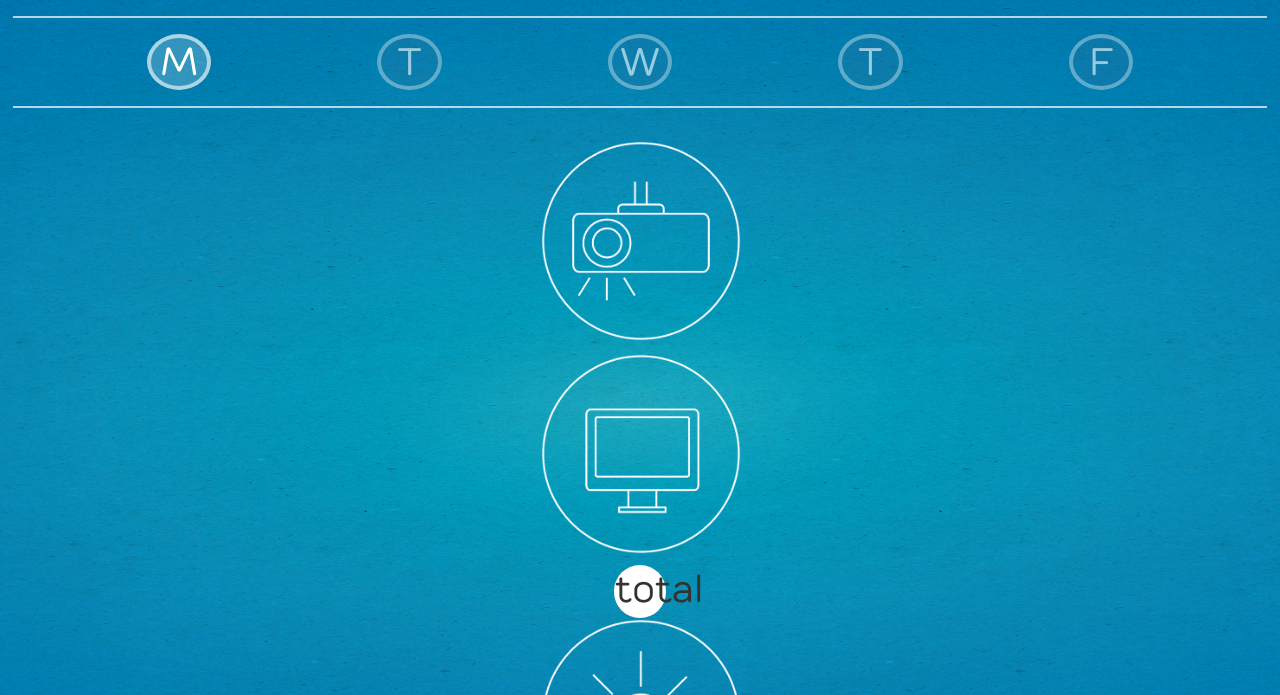
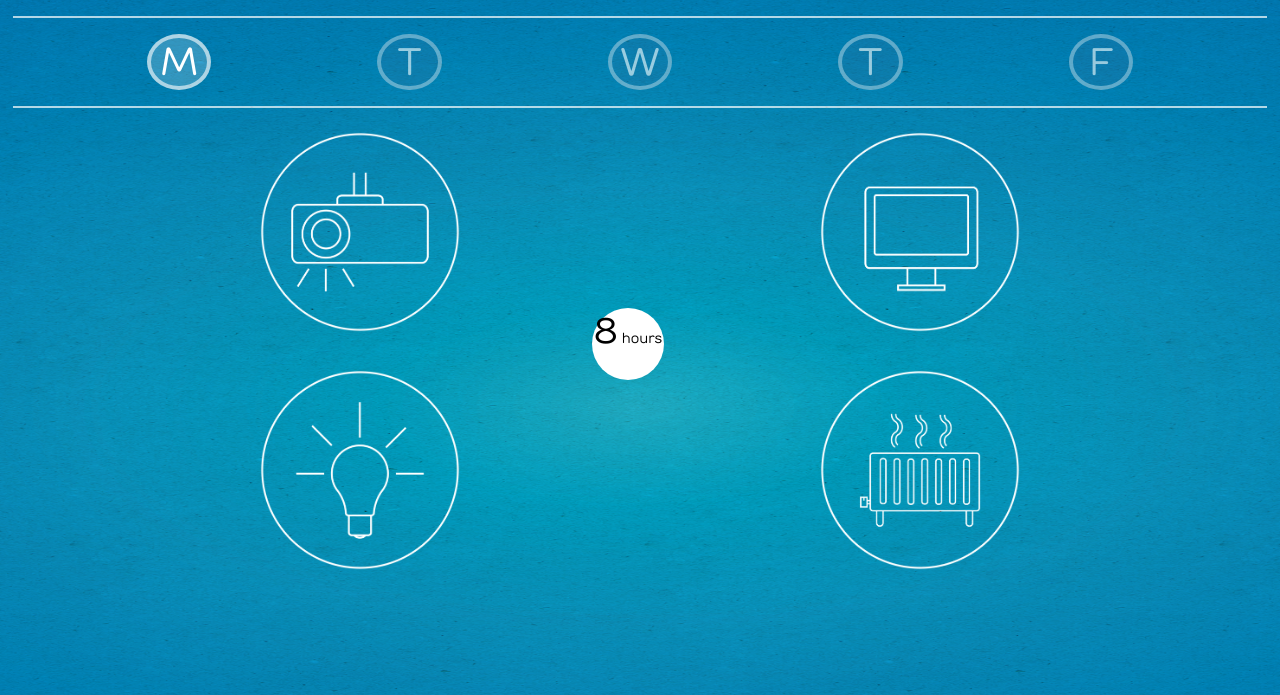
Before and after one commit to Edinburgh-College-of-Art/learning-energy-systems-v2, a Django app: page /client/week in a window 1280 px wide. Shown: the part 105-800 px from the top of the page. Run offline with Django 3.2, Linux system fonts and the light colour scheme; some libraries are stand-ins or nearby versions; some web fonts are replaced.

Commit message:
position hours count

```diff
--- a/core/static/css/client-style.css
+++ b/core/static/css/client-style.css
@@ -126,10 +126,8 @@ div.weekdays a.selected {
   background-color: rgba(255,255,255,0.2);
 }
 
+/*
 div.devices {
-  /*display: grid;
-  grid-template-columns: 1fr 1fr 1fr;
-  grid-gap: 0vw;*/
   width: 90%;
   height: 60vh;
   margin: 0 auto;
@@ -155,6 +153,36 @@ div.devices #total a {
   width: 50px;
   height: 50px;
 }
+*/
+
+div.devices a {
+  text-align: center;
+  display: block;
+  margin-left: auto;
+  margin-right: auto;
+}
+
+div.devices #total a {
+  position: absolute;
+  left: 45%;
+  width: 9vh;
+  background-color: white;
+  min-height: 3em;
+  min-width: 3em;
+  height: 9vh;
+  top: -4.5vh;
+  border-radius: 100%;
+  color: black;
+  vertical-align: bottom;
+}
+
+div.devices #total a div {
+  top: 0.2vh;
+  position: relative;
+}
+
+div.devices #total a div span.time { font-size: 4.4vh; }
+div.devices #total a div span.units { font-size: 0.9em; }
 
 div.devices a img {
   height: 25vh;
--- a/core/templates/client/week.html
+++ b/core/templates/client/week.html
@@ -31,24 +31,36 @@
 
 <hr/>
 
-<div class="devices">
-  <div id="projector">
-    <a href="#"><img src="/static/img/projector-icon-0.png"></a>
+<div class="container devices">
+  <div class="row">
+    <div class="col-5-sm" id="projector">
+      <a href="#"><img src="/static/img/projector-icon-0.png"></a>
+    </div>
+    <div class="col-2-sm"></div>
+    <div class="col-5-sm" id="computer">
+      <a href="#"><img src="/static/img/computer-icon-0.png"></a>
+    </div>
   </div>
-  <div class="gap"></div>
-  <div id="computer">
-    <a href="#"><img src="/static/img/computer-icon-0.png"></a>
+
+  <div class="row">
+    <div class="col-12-sm" id="total">
+      <a href="#">
+        <div>
+          <span class="time">8</span>
+          <span class="units">hours</span>
+        </div>
+      </a>
+    </div>
   </div>
-  <div class="gap"></div>
-  <div id="total">
-    <a href="#">total</a></div>
-  <div></div>
-  <div id="light">
-    <a href="#"><img src="/static/img/light-icon-0.png"></a>
-  </div>
-  <div class="gap"></div>
-  <div id="heater">
-    <a href="#"><img src="/static/img/heater-icon-0.png"></a>
+
+  <div class="row">
+    <div class="col-5-sm" id="light">
+      <a href="#"><img src="/static/img/light-icon-0.png"></a>
+    </div>
+    <div class="col-2-sm"></div>
+    <div class="col-5-sm" id="heater">
+      <a href="#"><img src="/static/img/heater-icon-0.png"></a>
+    </div>
   </div>
 </div>
 
```
